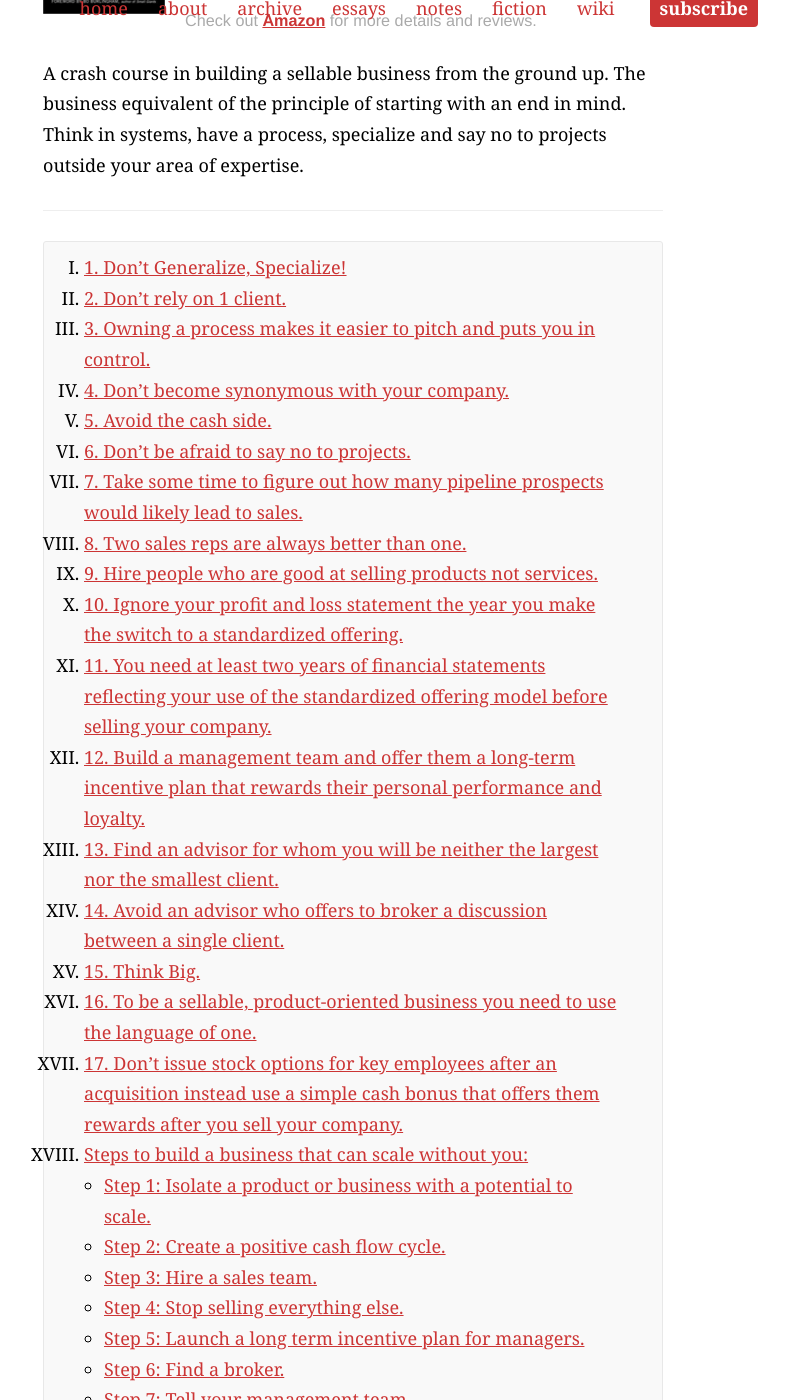
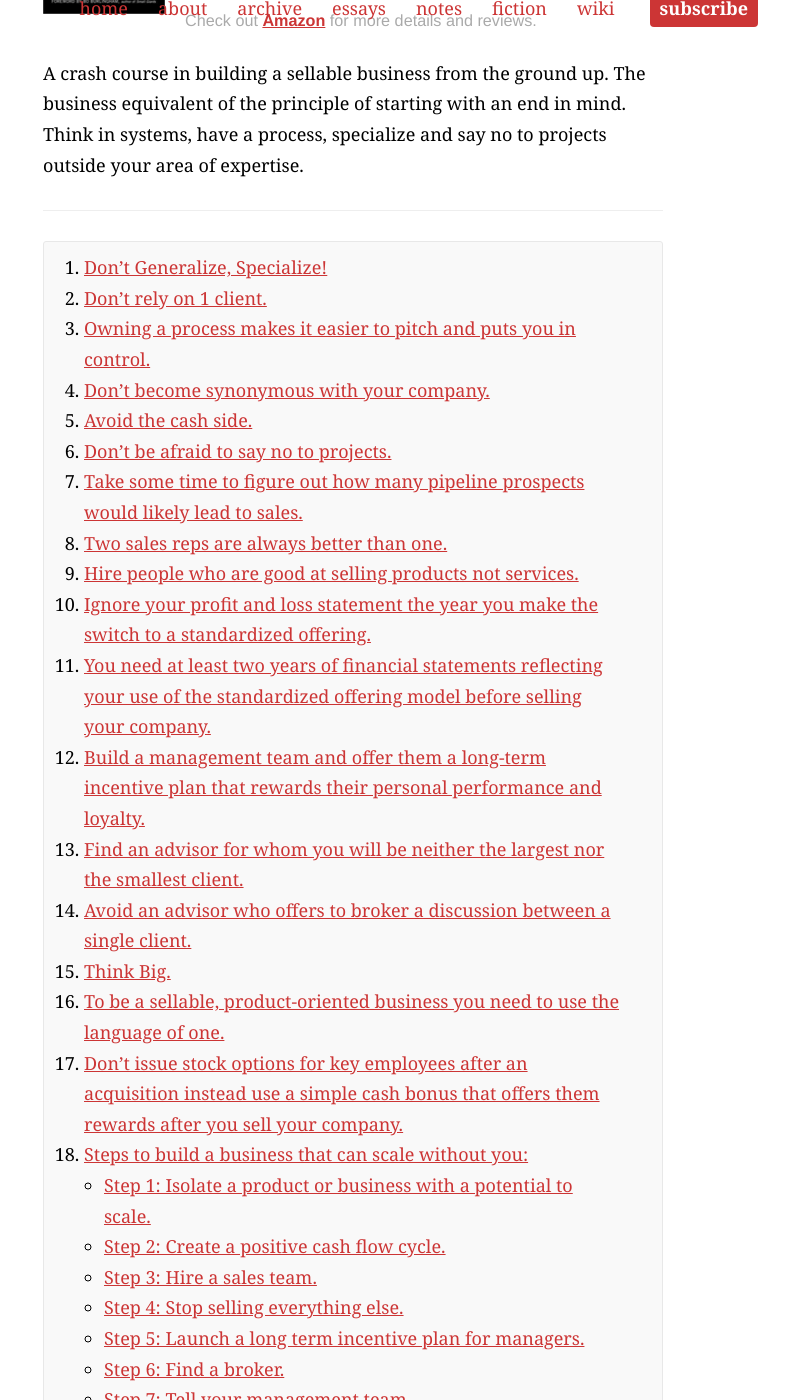
Before and after one commit to psto/stojanow.com, a Jekyll site: the page built from _posts/books/2019-03-04-built-to-sell.md, in a window 1280 px wide and 1400 px high, scrolled down 317 px. Shown: the whole window, without its empty margins (287-1076 px from the left). Built offline with Jekyll 4.4.1, drawn with Linux system fonts in a browser that asks for light colours; nearby versions of some CDN libraries; comment, search, counter and statistics services are not loaded; the table of contents is made by our own code; some of the changed text lies outside the part shown.

Commit message:
change toc-plugin display

```diff
--- a/_posts/books/2019-03-04-built-to-sell.md
+++ b/_posts/books/2019-03-04-built-to-sell.md
@@ -21,71 +21,71 @@
 
 You must transform your business from a service company to a **product business** with a **standard, scalable and repeatable process**. Refer to the people that buy from as customers (like a product company) not clients (service company).
 
-### 1. Don't Generalize, Specialize!
+### Don't Generalize, Specialize!
 
 Focus on doing 1 thing well and hire specialists in that area = better quality and standing out
 
-### 2. Don't rely on 1 client.
+### Don't rely on 1 client.
 
 Have a diverse group of clients (max 10% revenue each).
 
 Earn-out (getting money upfront, hitting performance goals and staying 3 years more) is not a good way to sell your business.
 
-### 3. Owning a process makes it easier to pitch and puts you in control.
+### Owning a process makes it easier to pitch and puts you in control.
 
 Be clear about what you are selling and potential customer will be more likely to buy your product.
 
-### 4. Don't become synonymous with your company.
+### Don't become synonymous with your company.
 
 If buyers aren't confident that your business can run without you in charge, they won't make their best offer.
 
-### 5. Avoid the cash side.
+### Avoid the cash side.
 
 Once you've standardized your service charge upfront or use progress filing to use a positive cash flow cycle.
 
 Create an instructional manual for each step of your process and give it to your team. Make it simple and detailed, so that even your grandmother could understand it.
 
-### 6. Don't be afraid to say no to projects.
+### Don't be afraid to say no to projects.
 
 Prove that you are committed to specialization by during down work that falls outside of your area of expertize. The more people you say no to, the more referrals you will get to people that need your services.
 
 The buyer wants to know: How big can your business become? Do you have a replicable sales formula?
 
-### 7. Take some time to figure out how many pipeline prospects would likely lead to sales.
+### Take some time to figure out how many pipeline prospects would likely lead to sales.
 
-### 8. Two sales reps are always better than one.
+### Two sales reps are always better than one.
 
 Provides competition and proves to the buyer that you have a sales model, not just a really good salesman.
 
-### 9. Hire people who are good at selling products not services.
+### Hire people who are good at selling products not services.
 
 These people will be better at figuring out how your product will meet clients needs rather than customize your offering to fit what your clients want.
 
 How much you want to sell your business for? What is the amount of money you need?
 
-### 10. Ignore your profit and loss statement the year you make the switch to a standardized offering.
+### Ignore your profit and loss statement the year you make the switch to a standardized offering.
 
 As long as your cash flow remains strong, you will be back the in the black in no time.
 
-### 11. You need at least two years of financial statements reflecting your use of the standardized offering model before selling your company.
+###  You need at least two years of financial statements reflecting your use of the standardized offering model before selling your company.
 
-### 12. Build a management team and offer them a long-term incentive plan that rewards their personal performance and loyalty.
+### Build a management team and offer them a long-term incentive plan that rewards their personal performance and loyalty.
 
-### 13. Find an advisor for whom you will be neither the largest nor the smallest client.
+### Find an advisor for whom you will be neither the largest nor the smallest client.
 
 Make sure they know your industry.
 
-### 14. Avoid an advisor who offers to broker a discussion between a single client.
+### Avoid an advisor who offers to broker a discussion between a single client.
 
 You are to ensure there is competition for your business and avoid being used as a pawn for your advisor to satisfy their biggest client.
 
-### 15. Think Big.
+### Think Big.
 
 Write a 3-year business plan, what's possible for your business. Remember the company that acquires you will have more resources to accelerate your growth.
 
 Imagine what is possible. Think like Starbucks. Take off your conservative business owner plan.
 
-### 16. To be a sellable, product-oriented business you need to use the language of one.
+### To be a sellable, product-oriented business you need to use the language of one.
 
 Appearances matter a lot when selling a business.
 
@@ -95,7 +95,7 @@
 | Business        | Firm        |
 | Contract        | Engagement  |
 
-### 17. Don't issue stock options for key employees after an acquisition instead use a simple cash bonus that offers them rewards after you sell your company.
+### Don't issue stock options for key employees after an acquisition instead use a simple cash bonus that offers them rewards after you sell your company.
 
 Pay it in two instalments only for those who stay so that your staff stays on through the transmission.
 
--- a/assets/css/style.css
+++ b/assets/css/style.css
@@ -1241,7 +1241,7 @@
 /* toc plugin */
 .section-nav {
   background: #f9f9f9 none repeat scroll 0 0;
-  list-style: upper-roman;
+  list-style: arabic;
   margin: 5px 0;
   padding: 10px 40px;
   border: 1px solid #e8e8e8;
```
Also changed, not shown: _posts/books/2019-01-03-managing-oneself.md (+12 -12 lines), _posts/books/2019-13-02-the-antidote.md (+1 -1 lines), _posts/fiction/2019-02-03-the-justice-accountant.md (+1 -1 lines).
